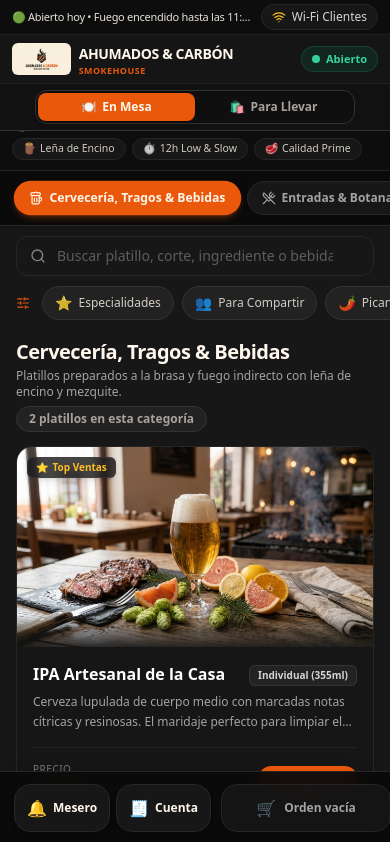
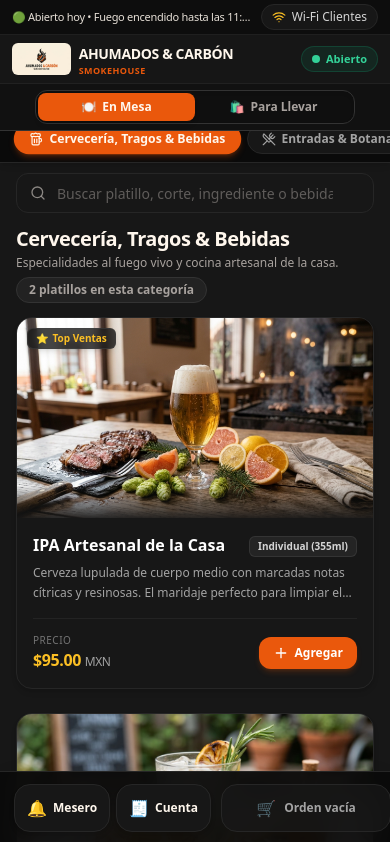
Before and after one commit to albertope18031-ctrl/AHUMADOS-CARBON-SMOKEHOUSE, a React (Vite) app: page / in a window 390 px wide. Shown: the top 842 px of the page. Built offline with nearby package versions, Linux system fonts and the light colour scheme.

Commit message:
Add files via upload

```diff
--- a/src/App.jsx
+++ b/src/App.jsx
@@ -180,59 +180,26 @@
   const cartCount = cart.reduce((sum, item) => sum + item.quantity, 0);
   const cartTotal = cart.reduce((sum, item) => sum + item.price * item.quantity, 0);
 
-  // Estados de búsqueda en tiempo real y chips de filtros rápidos
+  // Estados de búsqueda en tiempo real
   const [searchQuery, setSearchQuery] = useState('');
-  const [selectedFilters, setSelectedFilters] = useState([]);
-
-  const handleToggleFilter = (filterId) => {
-    setSelectedFilters((prev) =>
-      prev.includes(filterId)
-        ? prev.filter((id) => id !== filterId)
-        : [...prev, filterId]
-    );
-  };
 
   const handleClearAllFilters = () => {
     setSearchQuery('');
-    setSelectedFilters([]);
   };
 
-  const isFiltering = searchQuery.trim().length > 0 || selectedFilters.length > 0;
+  const isFiltering = searchQuery.trim().length > 0;
   const normalizedQuery = normalizeString(searchQuery);
 
-  // Filtrado de platillos según categoría activa o búsqueda global + filtros rápidos
+  // Filtrado de platillos según categoría activa o búsqueda global en toda la carta
   const filteredDishes = DISHES.filter((dish) => {
-    // Si no hay filtro ni búsqueda activa, filtrar por categoría activa
+    // Si no hay búsqueda activa, filtrar por categoría activa
     if (!isFiltering) {
       return dish.categoryId === activeCategory;
     }
 
-    // 1. Validar filtros rápidos seleccionados (todos los seleccionados deben coincidir)
-    const matchesQuickFilters = selectedFilters.every((filterId) => {
-      if (filterId === 'especialidad') {
-        return Boolean(dish.isSpecialty || dish.tags?.includes('especialidad'));
-      }
-      if (filterId === 'para-compartir') {
-        return Boolean(dish.tags?.includes('para-compartir'));
-      }
-      if (filterId === 'picante') {
-        return Boolean(dish.tags?.includes('picante'));
-      }
-      if (filterId === 'sin-gluten') {
-        return Boolean(dish.tags?.includes('sin-gluten'));
-      }
-      if (filterId === 'ligero') {
-        return Boolean(dish.tags?.includes('ligero') || dish.tags?.includes('vegetariano'));
-      }
-      return Boolean(dish.tags?.includes(filterId));
-    });
-
-    if (!matchesQuickFilters) return false;
-
-    // 2. Si no hay texto de búsqueda escrito, basta con que cumpla los quick filters
     if (!normalizedQuery) return true;
 
-    // 3. Validar coincidencia de texto en nombre, descripción, tags, badge y categoría
+    // Validar coincidencia de texto en nombre, descripción, tags, badge y categoría
     const nameNorm = normalizeString(dish.name);
     const descNorm = normalizeString(dish.description);
     const badgeNorm = normalizeString(dish.badge || '');
@@ -454,28 +421,28 @@
           onOpenActiveTicket={() => setIsSuccessModalOpen(true)}
         />
 
-        {/* Hero visual adaptativo y ultra-compacto */}
+        {/* Contenedor con compensación de altura del Header fijo */}
+        <div className="pt-[116px] md:pt-[90px]">
+          {/* Hero informativo: solo se muestra en modo 'Para Llevar' */}
           <Hero orderMode={orderType} />
 
-        {/* Barra pegajosa con filtro de categorías deslizables (Acceso Inmediato Above the Fold) */}
+          {/* Barra pegajosa con filtro de categorías deslizables */}
           <CategoryFilter
             categories={CATEGORIES}
             activeCategory={activeCategory}
             onSelectCategory={(categoryId) => {
               setActiveCategory(categoryId);
-            // Si hay filtros o búsqueda activa y el comensal toca una categoría, limpiamos para mostrar la categoría elegida
+              // Si hay búsqueda activa y el comensal toca una categoría, limpiamos para mostrar la categoría elegida
               if (isFiltering) {
                 handleClearAllFilters();
               }
             }}
           />
 
-        {/* Barra de búsqueda en tiempo real y chips deslizables de filtros rápidos */}
+          {/* Barra de búsqueda en tiempo real */}
           <MenuSearchAndFilters
             searchQuery={searchQuery}
             onSearchChange={setSearchQuery}
-          selectedFilters={selectedFilters}
-          onToggleFilter={handleToggleFilter}
             onClearAll={handleClearAllFilters}
             totalResults={filteredDishes.length}
             isFiltering={isFiltering}
@@ -483,7 +450,7 @@
 
           {/* Cuadrícula del catálogo con compensación ergonómica y acceso inmediato a platillos */}
           <main
-          className="max-w-7xl mx-auto px-4 pt-3 sm:pt-4 pb-32 sm:pb-36"
+            className="max-w-7xl mx-auto px-4 pt-2 sm:pt-3 pb-32 sm:pb-36"
             style={{ paddingBottom: 'calc(env(safe-area-inset-bottom, 0px) + 8.5rem)' }}
           >
           <div className="mb-3.5 sm:mb-5 flex flex-col sm:flex-row sm:items-center sm:justify-between gap-1.5 sm:gap-2">
@@ -500,8 +467,8 @@
               </div>
               <p className="text-xs text-warmMuted mt-0.5">
                 {isFiltering
-                  ? 'Búsqueda global en toda la carta por cortes, ingredientes y preferencias.'
-                  : 'Platillos preparados a la brasa y fuego indirecto con leña de encino y mezquite.'}
+                  ? 'Búsqueda en toda la carta por cortes, platillos y bebidas.'
+                  : 'Especialidades al fuego vivo y cocina artesanal de la casa.'}
               </p>
             </div>
 
@@ -552,10 +519,10 @@
                 {searchQuery.trim() ? (
                   <span className="text-flameOrange font-bold">&ldquo;{searchQuery}&rdquo;</span>
                 ) : (
-                  'los filtros seleccionados'
+                  'tu búsqueda'
                 )}
                 .{' '}
-                Prueba buscando términos como <span className="text-warmCream font-semibold">&ldquo;brisket&rdquo;</span>, <span className="text-warmCream font-semibold">&ldquo;costillas&rdquo;</span>, <span className="text-warmCream font-semibold">&ldquo;papas&rdquo;</span>, <span className="text-warmCream font-semibold">&ldquo;burger&rdquo;</span> o restablece los filtros activos.
+                Prueba buscando términos como <span className="text-warmCream font-semibold">&ldquo;brisket&rdquo;</span>, <span className="text-warmCream font-semibold">&ldquo;costillas&rdquo;</span>, <span className="text-warmCream font-semibold">&ldquo;papas&rdquo;</span>, <span className="text-warmCream font-semibold">&ldquo;burger&rdquo;</span> o restablece la búsqueda.
               </p>
 
               <button
@@ -569,6 +536,7 @@
             </div>
           )}
         </main>
+        </div>
       </div>
 
       {/* Modal de personalización de platillo */}
--- a/src/components/CategoryFilter.jsx
+++ b/src/components/CategoryFilter.jsx
@@ -20,7 +20,7 @@
   return (
     <nav
       aria-label="Filtro de categorías de menú"
-      className="overflow-x-auto no-scrollbar py-2.5 sticky top-[112px] md:top-[88px] bg-neutral-950/95 backdrop-blur-md z-30 border-b border-neutral-800 shadow-md transition-all"
+      className="overflow-x-auto no-scrollbar py-2 sm:py-2.5 sticky top-[116px] md:top-[90px] bg-neutral-950/95 backdrop-blur-md z-30 border-b border-neutral-800 shadow-md transition-all"
     >
       <div className="max-w-7xl mx-auto px-4 flex items-center gap-2 min-w-max">
         {categories.map((category) => {
@@ -32,7 +32,7 @@
               key={category.id}
               type="button"
               onClick={() => onSelectCategory && onSelectCategory(category.id)}
-              className={`flex items-center gap-1.5 sm:gap-2 px-3.5 py-2 sm:px-4 sm:py-2 rounded-full text-xs sm:text-sm whitespace-nowrap transition-all duration-200 cursor-pointer select-none font-bold ${
+              className={`flex items-center gap-1.5 sm:gap-2 px-3.5 py-1.5 sm:px-4 sm:py-2 rounded-full text-xs sm:text-sm whitespace-nowrap transition-all duration-200 cursor-pointer select-none font-bold ${
                 isActive
                   ? 'bg-flameOrange text-warmCream shadow-md shadow-flameOrange/25 border border-flameOrange/80 scale-[1.02]'
                   : 'bg-neutral-900 text-neutral-400 hover:text-warmCream border border-neutral-800 hover:border-neutral-700'
--- a/src/components/Hero.jsx
+++ b/src/components/Hero.jsx
@@ -1,45 +1,14 @@
 import React from 'react';
-import { RESTAURANT_INFO } from '../data/menuData';
 
 export default function Hero({ orderMode = 'mesa' }) {
-  const isMesa = orderMode === 'mesa';
-
-  if (isMesa) {
-    /* 1. Modo En Mesa: Banner ultra-compacto adaptativo con micro-badges */
-    return (
-      <section className="bg-neutral-950/80 border-b border-neutral-800/80 pt-[114px] md:pt-[90px] pb-2 sm:pb-2.5 px-3 sm:px-4">
-        <div className="max-w-7xl mx-auto flex flex-col sm:flex-row sm:items-center justify-between gap-1.5 sm:gap-3">
-          {/* Línea principal compacta */}
-          <div className="flex items-center gap-2 text-xs sm:text-sm font-semibold text-warmCream/95">
-            <span className="text-flameOrange text-base leading-none">🔥</span>
-            <span>Humo & Brasa con Leña de Encino</span>
-            <span className="text-neutral-600 hidden xs:inline">•</span>
-            <span className="text-amber-400 hidden xs:inline font-bold">Especialidades al Carbón</span>
-          </div>
-
-          {/* Micro-badges horizontales en una sola fila */}
-          <div className="flex items-center gap-1.5 overflow-x-auto no-scrollbar py-0.5 text-[10.5px] sm:text-xs text-warmCream/80 font-medium">
-            <span className="inline-flex items-center gap-1 px-2.5 py-0.5 rounded-full bg-neutral-900 border border-neutral-800 flex-shrink-0">
-              <span>🪵</span>
-              <span>Leña de Encino</span>
-            </span>
-            <span className="inline-flex items-center gap-1 px-2.5 py-0.5 rounded-full bg-neutral-900 border border-neutral-800 flex-shrink-0">
-              <span>⏱️</span>
-              <span>12h Low & Slow</span>
-            </span>
-            <span className="inline-flex items-center gap-1 px-2.5 py-0.5 rounded-full bg-neutral-900 border border-neutral-800 flex-shrink-0">
-              <span>🥩</span>
-              <span>Calidad Prime</span>
-            </span>
-          </div>
-        </div>
-      </section>
-    );
+  // En modalidad "En Mesa", se retira el banner promocional para dar acceso inmediato a la carta
+  if (orderMode === 'mesa') {
+    return null;
   }
 
-  /* 2. Modo Para Llevar: Hero informativo optimizado en altura vertical */
+  /* Modo Para Llevar: Banner informativo conciso para pick-up */
   return (
-    <section className="relative overflow-hidden bg-gradient-to-b from-neutral-900/90 to-charcoal border-b border-neutral-800/80 pt-[118px] md:pt-[96px] pb-4 sm:pb-5 px-4">
+    <section className="relative overflow-hidden bg-gradient-to-b from-neutral-900/90 to-charcoal border-b border-neutral-800/80 py-3.5 sm:py-4 px-4">
       <div className="max-w-4xl mx-auto flex flex-col items-start text-left">
         <div className="inline-flex items-center gap-1.5 px-2.5 py-0.5 rounded-full bg-flameOrange/15 border border-flameOrange/30 text-flameOrange text-[11px] font-bold uppercase tracking-wider mb-2">
           <span>🛍️ Pedido Para Llevar</span>
--- a/src/components/MenuSearchAndFilters.jsx
+++ b/src/components/MenuSearchAndFilters.jsx
@@ -1,12 +1,9 @@
 import React, { useState, useEffect, useRef } from 'react';
-import { Search, X, SlidersHorizontal, RotateCcw } from 'lucide-react';
-import { QUICK_FILTERS } from '../data/menuData';
+import { Search, X, RotateCcw } from 'lucide-react';
 
 export default function MenuSearchAndFilters({
   searchQuery = '',
   onSearchChange,
-  selectedFilters = [],
-  onToggleFilter,
   onClearAll,
   totalResults = 0,
   isFiltering = false
@@ -33,6 +30,7 @@
   const handleClearInput = () => {
     setLocalInput('');
     onSearchChange('');
+    if (onClearAll) onClearAll();
     if (inputRef.current) {
       inputRef.current.focus();
     }
@@ -40,8 +38,8 @@
 
   return (
     <section
-      aria-label="Búsqueda y filtros rápidos"
-      className="max-w-7xl mx-auto px-4 pt-2.5 pb-1 sm:pt-3.5 sm:pb-2"
+      aria-label="Búsqueda en el menú"
+      className="max-w-7xl mx-auto px-4 pt-2.5 pb-1 sm:pt-3 sm:pb-1.5"
     >
       {/* 1. Barra de Búsqueda en Tiempo Real */}
       <div className="relative flex items-center">
@@ -70,52 +68,9 @@
         )}
       </div>
 
-      {/* 2. Chips Deslizables de Filtros Rápidos (Dietary & Preferences) */}
-      <div className="mt-2 flex items-center gap-2 overflow-x-auto no-scrollbar py-0.5 -mx-4 px-4 sm:mx-0 sm:px-0">
-        <div className="flex items-center gap-1.5 text-xs text-warmMuted flex-shrink-0 mr-1 select-none">
-          <SlidersHorizontal className="w-3.5 h-3.5 text-flameOrange" />
-          <span className="hidden xs:inline font-semibold">Filtros:</span>
-        </div>
-
-        {QUICK_FILTERS.map((filter) => {
-          const isSelected = selectedFilters.includes(filter.id);
-
-          return (
-            <button
-              key={filter.id}
-              type="button"
-              onClick={() => onToggleFilter(filter.id)}
-              className={`inline-flex items-center gap-1.5 px-3 py-1.5 rounded-full text-xs sm:text-sm font-medium transition-all duration-200 cursor-pointer select-none whitespace-nowrap flex-shrink-0 ${
-                isSelected
-                  ? 'bg-flameOrange text-warmCream font-bold shadow-md shadow-flameOrange/25 border border-flameOrange scale-[1.02]'
-                  : 'bg-charcoalCard text-warmCream/80 hover:text-warmCream border border-charcoalBorder hover:border-charcoalBorder/90'
-              }`}
-            >
-              <span className="text-sm">{filter.icon}</span>
-              <span>{filter.label}</span>
-              {isSelected && (
-                <span className="w-1.5 h-1.5 rounded-full bg-warmCream ml-0.5 animate-pulse" />
-              )}
-            </button>
-          );
-        })}
-
-        {/* Botón rápido para limpiar filtros activos si hay alguno seleccionado */}
-        {selectedFilters.length > 0 && (
-          <button
-            type="button"
-            onClick={() => onClearAll()}
-            className="inline-flex items-center gap-1 px-2.5 py-1.5 rounded-full text-xs font-semibold text-warmMuted hover:text-flameOrange transition-colors flex-shrink-0 cursor-pointer"
-          >
-            <RotateCcw className="w-3 h-3" />
-            <span>Restablecer</span>
-          </button>
-        )}
-      </div>
-
-      {/* 3. Barra Informativa de Resultados (cuando hay búsqueda o filtro activo) */}
+      {/* 2. Barra Informativa de Resultados (cuando hay búsqueda activa) */}
       {isFiltering && (
-        <div className="mt-3 p-3 bg-charcoalCard/90 border border-charcoalBorder rounded-xl flex flex-wrap items-center justify-between gap-2 text-xs sm:text-sm animate-in fade-in duration-200">
+        <div className="mt-2.5 p-3 bg-charcoalCard/90 border border-charcoalBorder rounded-xl flex flex-wrap items-center justify-between gap-2 text-xs sm:text-sm animate-in fade-in duration-200">
           <div className="flex items-center gap-2">
             <span className="w-2 h-2 rounded-full bg-flameOrange animate-ping" />
             <span className="text-warmCream font-medium">
@@ -126,22 +81,16 @@
                   {' '}para &ldquo;<span className="text-warmCream font-semibold">{searchQuery}</span>&rdquo;
                 </span>
               )}
-              {selectedFilters.length > 0 && (
-                <span className="text-warmMuted">
-                  {' '}con {selectedFilters.length}{' '}
-                  {selectedFilters.length === 1 ? 'filtro activo' : 'filtros activos'}
-                </span>
-              )}
             </span>
           </div>
 
           <button
             type="button"
-            onClick={onClearAll}
+            onClick={handleClearInput}
             className="text-xs font-bold text-flameOrange hover:text-flameOrangeHover underline flex items-center gap-1 cursor-pointer transition-colors"
           >
             <RotateCcw className="w-3 h-3" />
-            <span>Limpiar filtros</span>
+            <span>Limpiar búsqueda</span>
           </button>
         </div>
       )}
```
Lines whose indentation alone changed are shown as unchanged.
